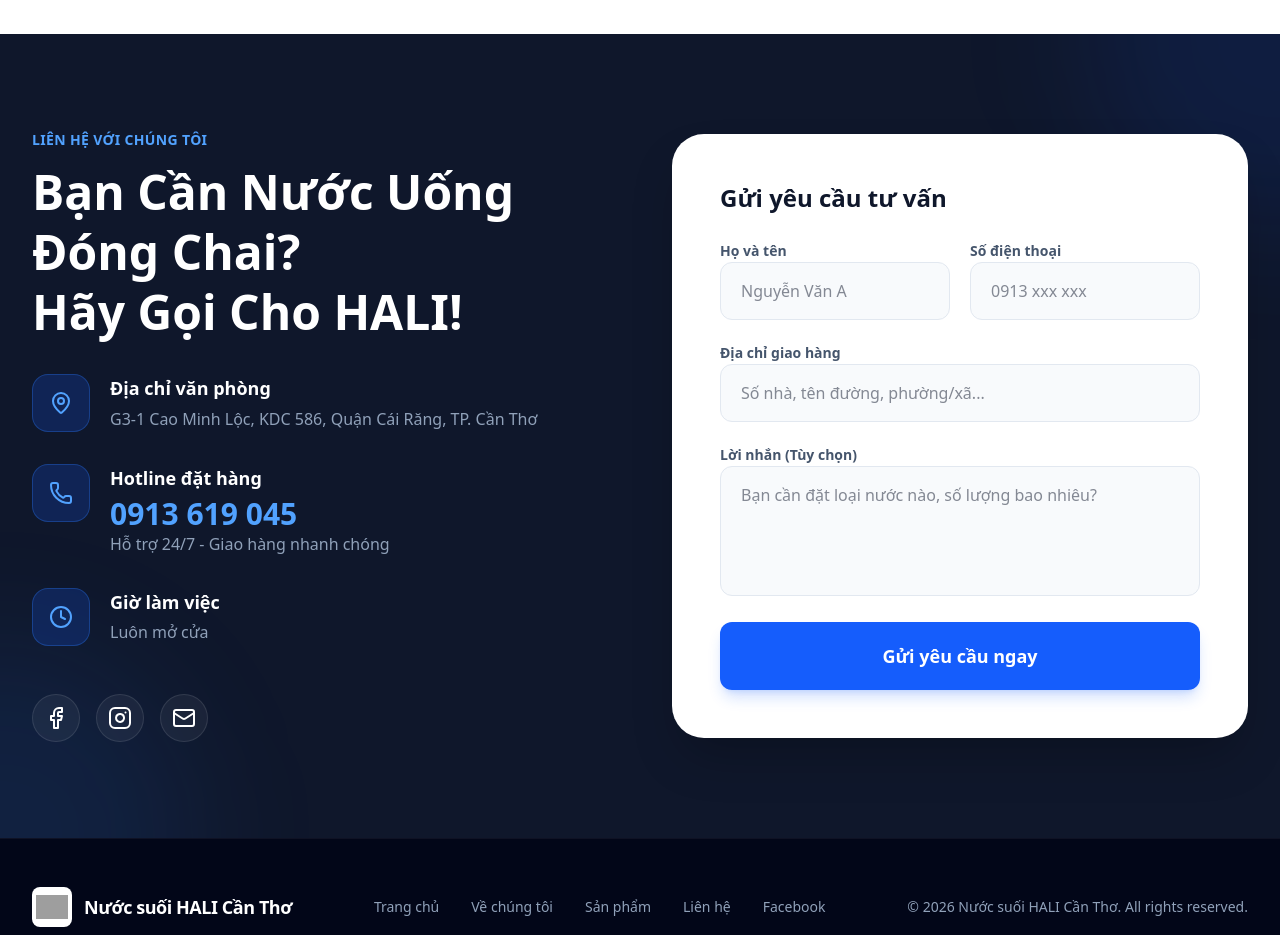
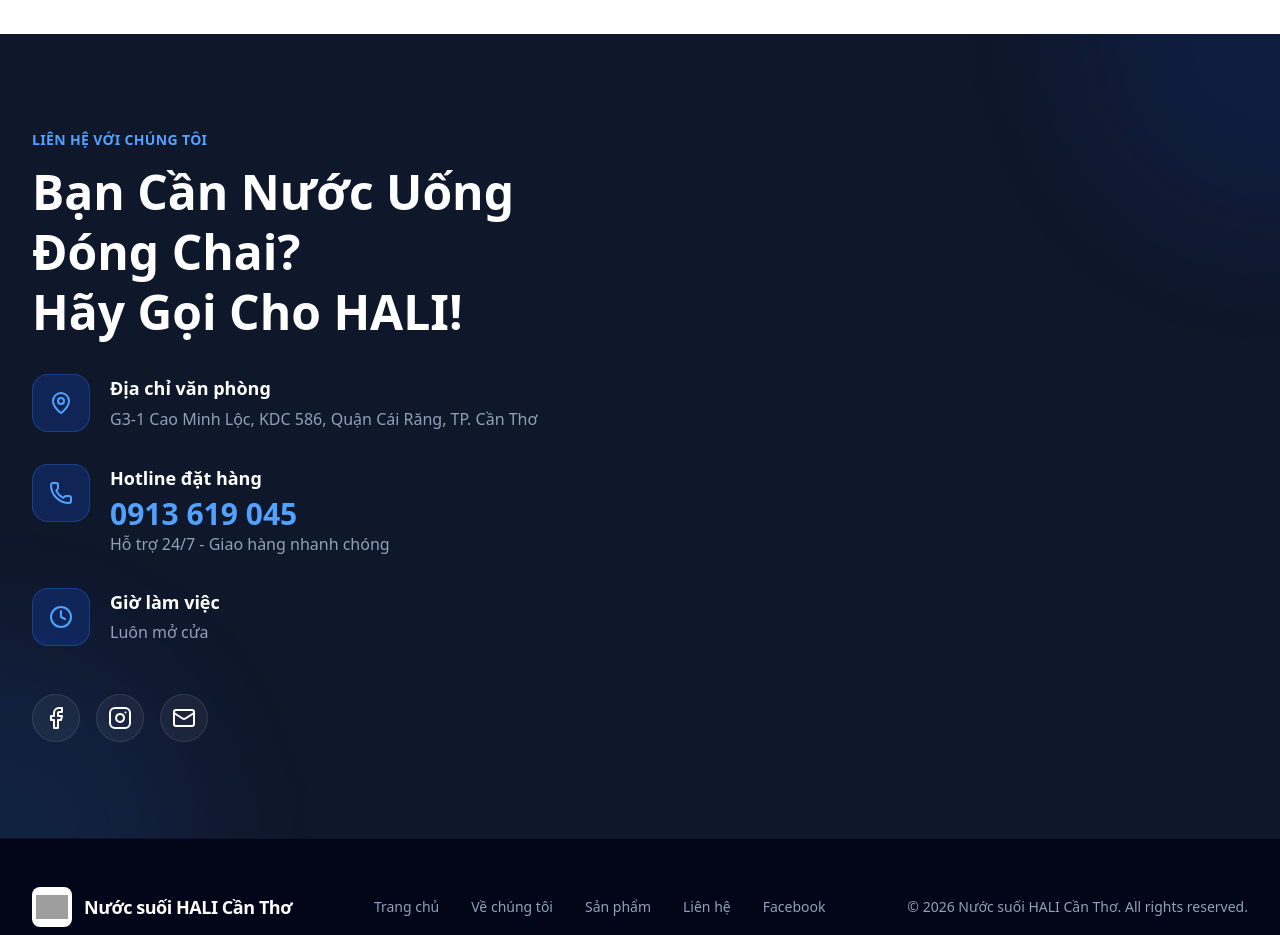
Before and after one commit to kanetrinh97/nuoc-suoi-hali-can-tho, a React (Vite) app: page / in a window 1280 px wide. Shown: the part 2360-3295 px from the top of the page. Built offline with nearby package versions, Linux system fonts and the light colour scheme; grey boxes are pictures that could not be loaded.

Commit message:
Remove consultation request form from App component
Removed the consultation request form from the App component.

```diff
--- a/src/App.tsx
+++ b/src/App.tsx
@@ -409,49 +409,6 @@
               </a>
             </div>
           </div>
-
-          <div className="bg-white rounded-[2rem] p-8 md:p-12 text-slate-900 shadow-2xl">
-            <h3 className="text-2xl font-bold mb-6">Gửi yêu cầu tư vấn</h3>
-            <form className="space-y-5" onSubmit={(e) => e.preventDefault()}>
-              <div className="grid md:grid-cols-2 gap-5">
-                <div className="space-y-2">
-                  <label className="text-sm font-semibold text-slate-600">Họ và tên</label>
-                  <input
-                    type="text"
-                    placeholder="Nguyễn Văn A"
-                    className="w-full px-5 py-4 bg-slate-50 border border-slate-200 rounded-xl focus:outline-none focus:ring-2 focus:ring-blue-600/20 focus:border-blue-600 transition-all"
-                  />
-                </div>
-                <div className="space-y-2">
-                  <label className="text-sm font-semibold text-slate-600">Số điện thoại</label>
-                  <input
-                    type="tel"
-                    placeholder="0913 xxx xxx"
-                    className="w-full px-5 py-4 bg-slate-50 border border-slate-200 rounded-xl focus:outline-none focus:ring-2 focus:ring-blue-600/20 focus:border-blue-600 transition-all"
-                  />
-                </div>
-              </div>
-              <div className="space-y-2">
-                <label className="text-sm font-semibold text-slate-600">Địa chỉ giao hàng</label>
-                <input
-                  type="text"
-                  placeholder="Số nhà, tên đường, phường/xã..."
-                  className="w-full px-5 py-4 bg-slate-50 border border-slate-200 rounded-xl focus:outline-none focus:ring-2 focus:ring-blue-600/20 focus:border-blue-600 transition-all"
-                />
-              </div>
-              <div className="space-y-2">
-                <label className="text-sm font-semibold text-slate-600">Lời nhắn (Tùy chọn)</label>
-                <textarea
-                  rows={4}
-                  placeholder="Bạn cần đặt loại nước nào, số lượng bao nhiêu?"
-                  className="w-full px-5 py-4 bg-slate-50 border border-slate-200 rounded-xl focus:outline-none focus:ring-2 focus:ring-blue-600/20 focus:border-blue-600 transition-all resize-none"
-                ></textarea>
-              </div>
-              <button className="w-full bg-blue-600 text-white py-5 rounded-xl font-bold text-lg hover:bg-blue-700 transition-all shadow-lg shadow-blue-600/20">
-                Gửi yêu cầu ngay
-              </button>
-            </form>
-          </div>
         </div>
       </div>
     </section>
```
